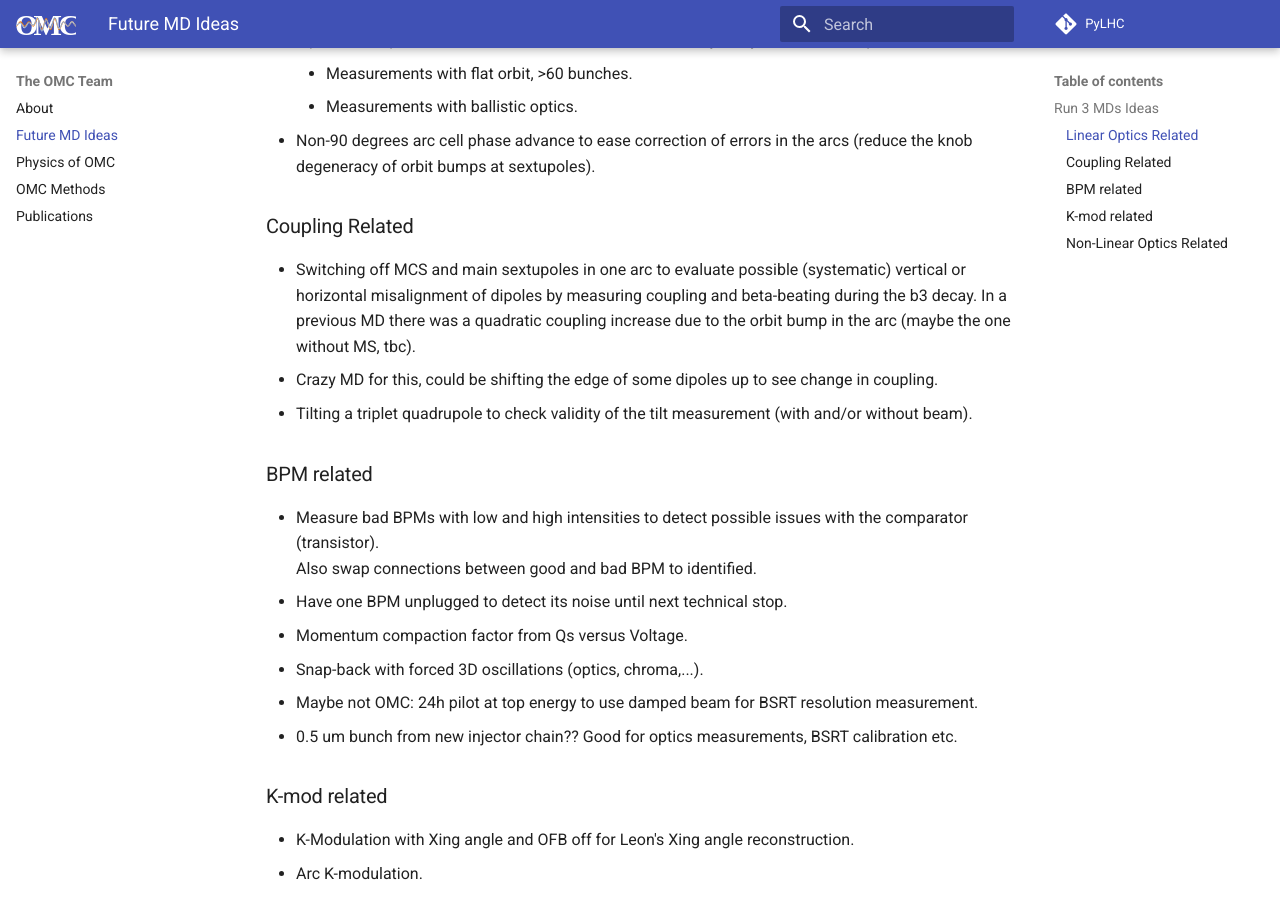
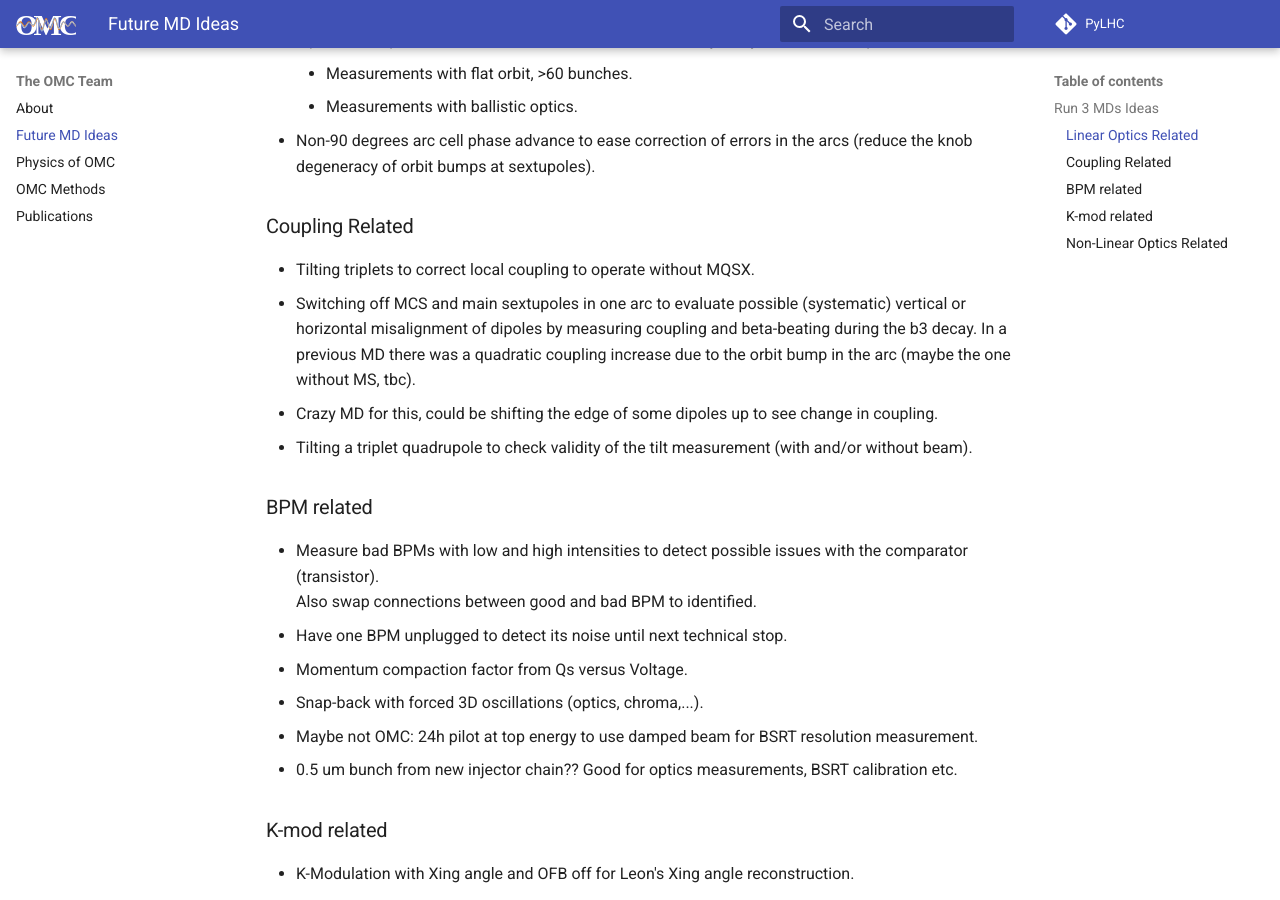
Before and after one commit to pylhc/pylhc.github.io, an MkDocs documentation site: the page built from docs/omc_team/ideas.md, in a window 1280 px wide and 900 px high, scrolled down 643 px. Built offline with MkDocs 1.6.1 and Material for MkDocs 9.7.7, drawn with Linux system fonts in a browser that asks for light colours.

Commit message:
Update ideas.md
new coupling MD

```diff
--- a/docs/omc_team/ideas.md
+++ b/docs/omc_team/ideas.md
@@ -19,6 +19,7 @@
 
 ### Coupling Related
 
+* Tilting triplets to correct local coupling to operate without MQSX.
 * Switching off MCS and main sextupoles in one arc to evaluate possible (systematic) vertical or horizontal misalignment of dipoles by measuring coupling and beta-beating during the b3 decay.
 In a previous MD there was a quadratic coupling increase due to the orbit bump in the arc (maybe the one without MS, tbc).
 * Crazy MD for this, could be shifting the edge of some dipoles up to see change in coupling.
```
